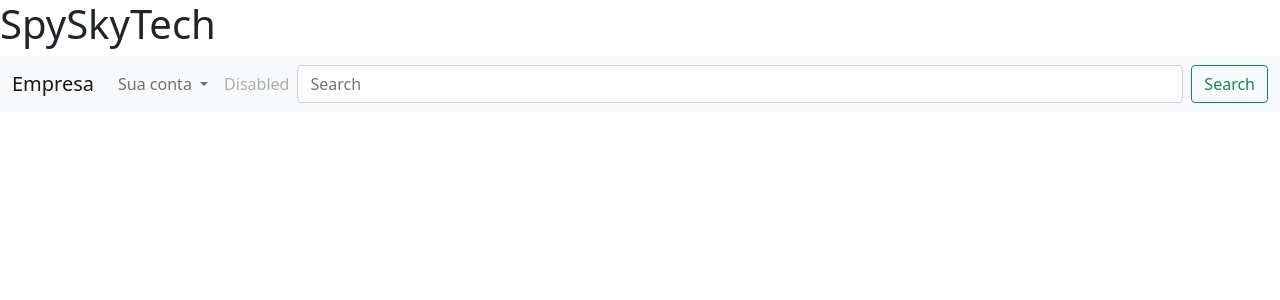
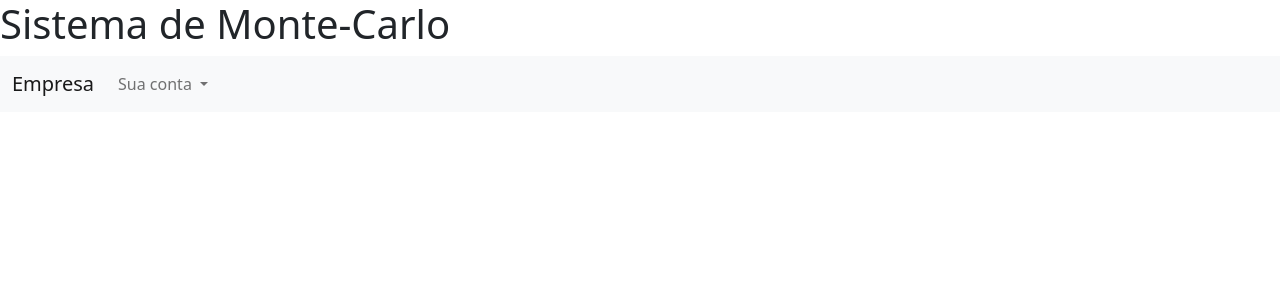
Before and after one commit to enzorooschqueiroz/Autentica-o, a Django app: page /auth/plataforma/ in a window 1280 px wide. Shown: the top 300 px of the page. Run offline with Django 5.2, Linux system fonts and the light colour scheme; a user stored in the database is signed in.

Commit message:
Adaptando para outro projeto

```diff
--- a/Autenticação/usuarios/templates/plataforma.html
+++ b/Autenticação/usuarios/templates/plataforma.html
@@ -11,7 +11,7 @@
     <title>Home Page</title>
   </head>
   <body>
-    <h1>SpySkyTech</h1>
+    <h1>Sistema de Monte-Carlo</h1>
     <form>
         <nav class="navbar navbar-expand-lg navbar-light bg-light">
             <div class="container-fluid">
@@ -30,14 +30,7 @@
                       <li><a class="dropdown-item" href="{% url 'logout' %}">Logout</a></li>
                     </ul>
                   </li>
-                  <li class="nav-item">
-                    <a class="nav-link disabled" href="#" tabindex="-1" aria-disabled="true">Disabled</a>
-                  </li>
                 </ul>
-                <form class="d-flex">
-                  <input class="form-control me-2" type="search" placeholder="Search" aria-label="Search">
-                  <button class="btn btn-outline-success" type="submit">Search</button>
-                </form>
               </div>
             </div>
           </nav>
```
Also changed, not shown: Autenticação/db.sqlite3.
